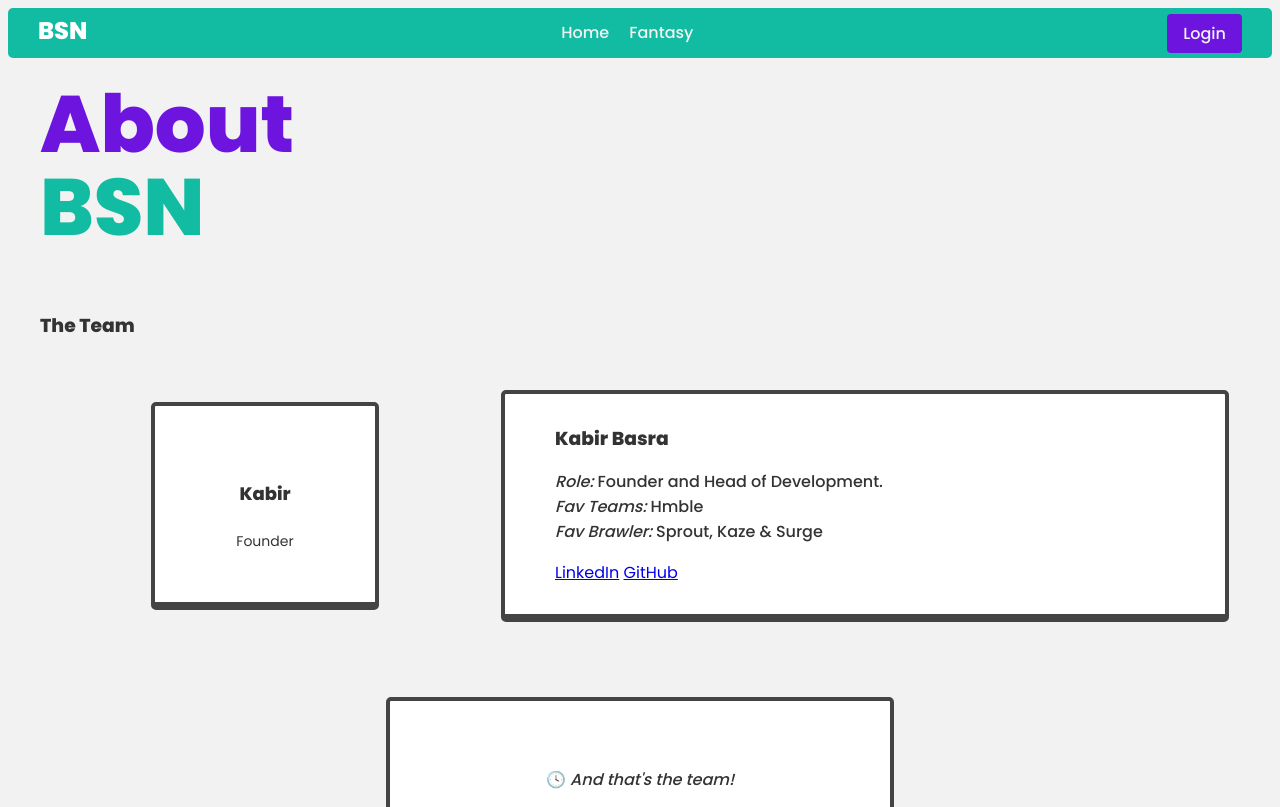
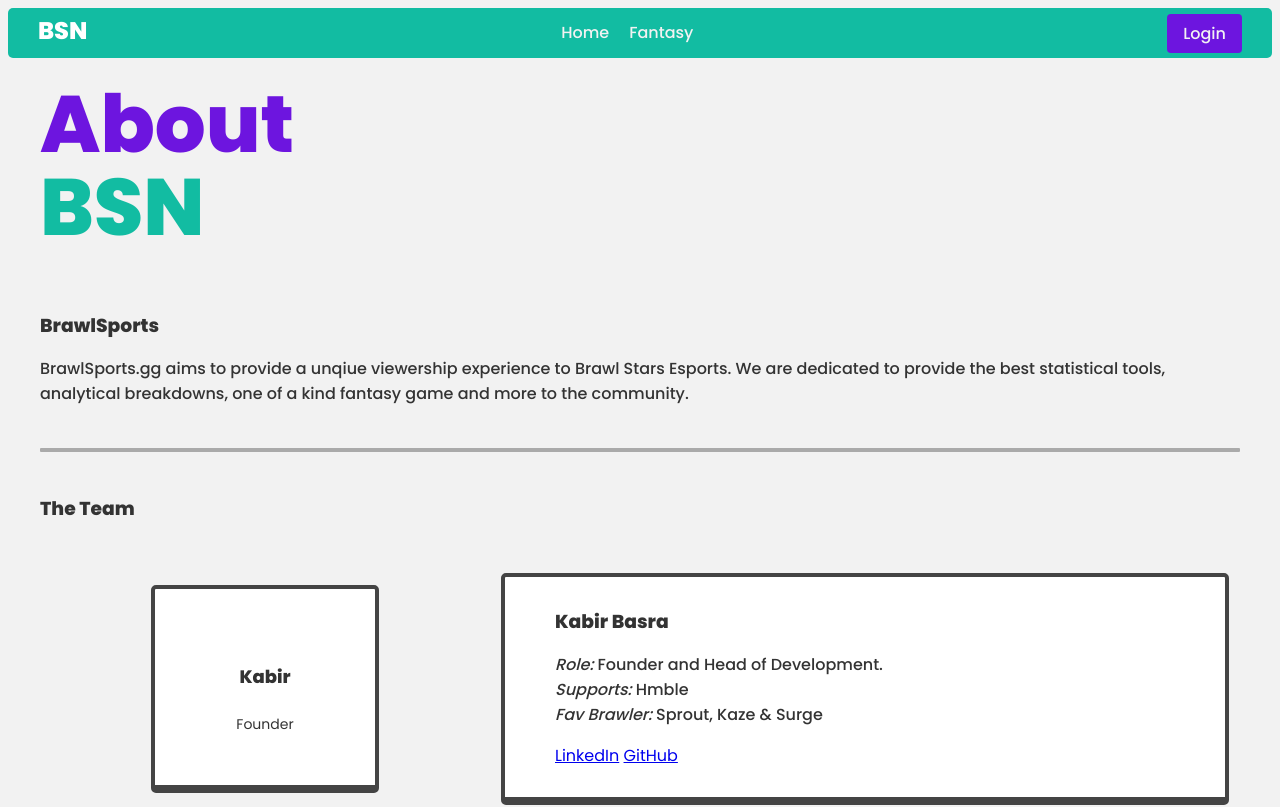
Before and after one commit to KabirBasra/BrawlSports, a React (Create React App) app: page /about in a window 1280 px wide. Shown: the top 807 px of the page. Built offline with nearby package versions, Linux system fonts and the light colour scheme; no server answers.

Commit message:
Adding information section to About page

```diff
--- a/src/index.css
+++ b/src/index.css
@@ -563,11 +563,20 @@
 .about-member span {
   font-size: 14px;
 }
-/*
-.about-member-info p {
-  gap: 3px !important;
+
+.section-break  {
+  margin-top: 42px;
+  margin-bottom: 42px;
+  border-color: #aaa;
+  border-style: solid;
+  border-top-width: 2px;
+  border-left-width: 2px;
+  border-right-width: 2px;
+  border-bottom-width: 2px;
+  border-radius: 1px;
+  background-color: #fff;
 }
-  */
+
 
 
 
--- a/src/pages/About.js
+++ b/src/pages/About.js
@@ -6,6 +6,17 @@
         <h1 className="title2">About</h1>
         <h1 className="title1"> BSN</h1>
       </div>
+
+
+      <h3>BrawlSports</h3>
+      <p>
+        BrawlSports.gg aims to provide a unqiue viewership experience to Brawl Stars Esports.
+        We are dedicated to provide the best statistical tools, analytical breakdowns, one of a kind
+        fantasy game and more to the community.<br/>
+      </p>
+
+      <div className="section-break"/>
+
       <h3>The Team</h3>
 
       <div className="about-members">
@@ -18,7 +29,7 @@
           <h3>Kabir Basra</h3>
           <p>
             <i>Role:</i> Founder and Head of Development. <br/>
-            <i>Fav Teams:</i> Hmble <br/>
+            <i>Supports:</i> Hmble <br/>
             <i>Fav Brawler:</i> Sprout, Kaze & Surge
           </p>
           <span>
```
